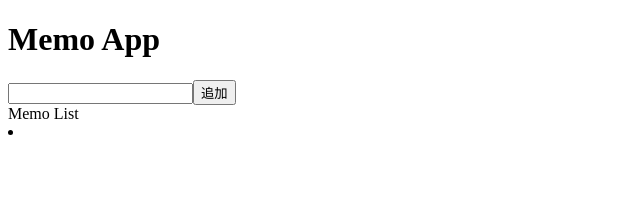
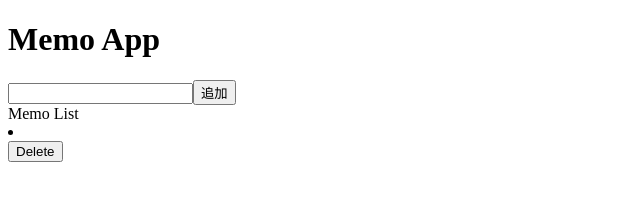
Before and after one commit to otsuboDesi/React-practice, a React (Create React App) app: page / in a window 1280 px wide. Both pictures are taken after a click on the button "追加". Shown: the top 213 px of the page, without its empty margins (0-640 px from the left). Built offline with nearby package versions, Linux system fonts and the light colour scheme.

Commit message:
Add: 削除ボタンを追加し、各メモを削除できるようにする

```diff
--- a/src/App.tsx
+++ b/src/App.tsx
@@ -16,6 +16,12 @@ export const App = () => {
     console.log("memo:", memos);
     setText("");
   };
+
+  const handleClickDelete = (index: number) => {
+    const newMemos = [...memos];
+    newMemos.splice(index, 1);
+    setMemos(newMemos);
+  };
   return (
     <>
       <h1>Memo App</h1>
@@ -24,7 +30,10 @@ export const App = () => {
       <div>Memo List</div>
       <div>
         {memos.map((item, index) => (
-          <li key={index}>{item}</li>
+          <div key={index}>
+            <li>{item}</li>
+            <button onClick={() => handleClickDelete(index)}>Delete</button>
+          </div>
         ))}
       </div>
     </>
```
